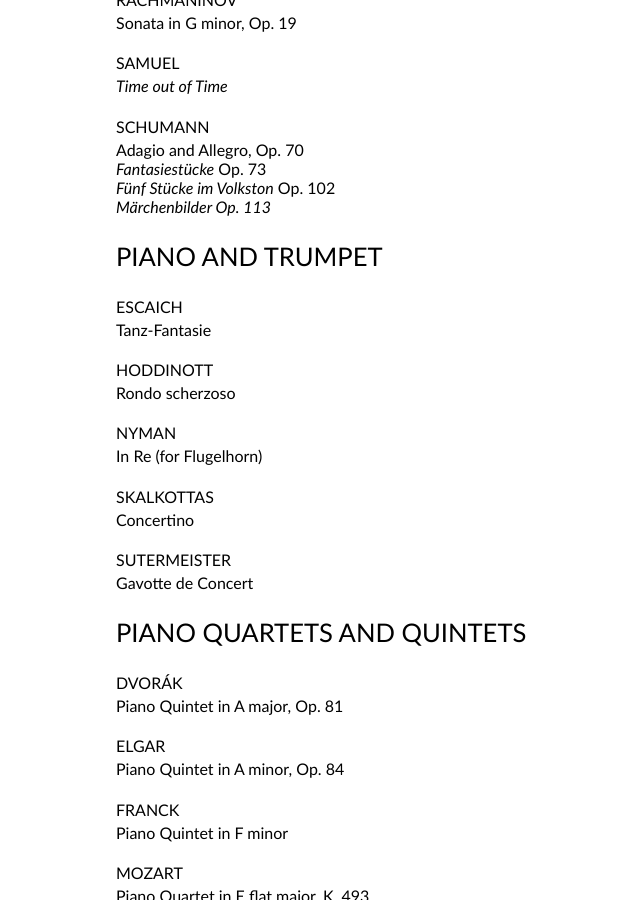
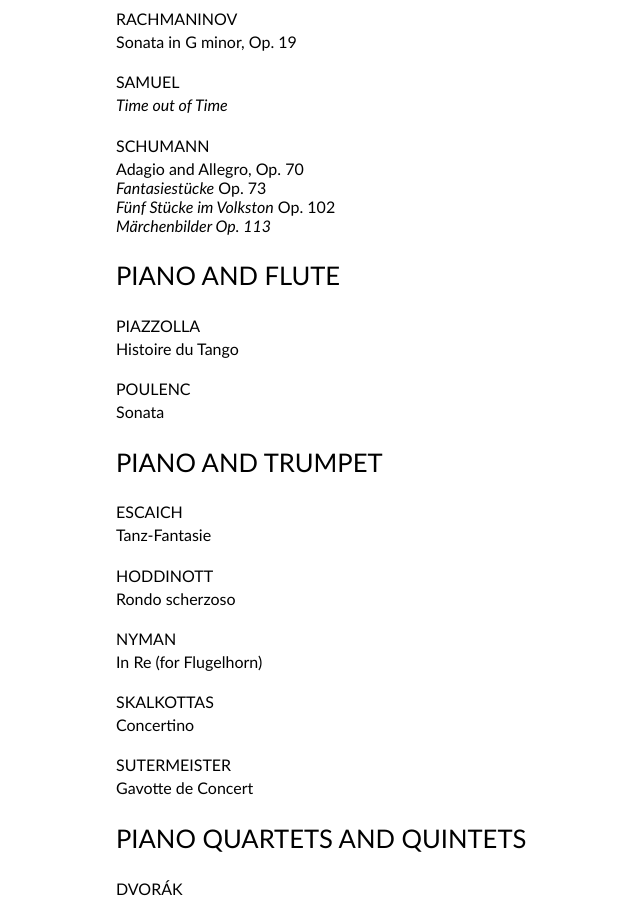
Before and after one commit to hammonc/clarehammond.com, a Jekyll site: the page built from chamber-repertoire.html, in a window 1280 px wide and 900 px high, scrolled down 3566 px. Shown: the whole window, without its empty margins (194-834 px from the left). Built offline with Jekyll 4.4.1, drawn with Linux system fonts in a browser that asks for light colours.

Commit message:
flute rep update

```diff
--- a/chamber-repertoire.html
+++ b/chamber-repertoire.html
@@ -10,7 +10,8 @@ layout: repertoire
   <li><a href="#piano-and-violin">Piano and Violin</a></li>
   <li><a href="#piano-and-viola">Piano and Viola</a></li>
   <li><a href="#piano-and-cello">Piano and Cello</a></li>
-  <li><a href="#piano-and-trumpet">Piano and Trumpet</a></li>
+  <li><a href="#piano-and-flute">Piano and Flute</a></li>
+  <li><a href="#piano-and-">Piano and Trumpet</a></li>
   <li><a href="#quartets-and-quintets">Quartets and Quintets</a></li>
   <li><a href="#song">Song</a></li>
   <li><a href="#misc">Miscellaneous</a></li>
@@ -176,6 +177,14 @@ layout: repertoire
 <p><em>Fünf Stücke im Volkston</em> Op. 102</p>
 <p><em>Märchenbilder Op. 113</em></p>
 
+<h3 id="piano-and-flute">PIANO AND FLUTE</h3>
+
+<h4>PIAZZOLLA</h4>
+<p>Histoire du Tango</p>
+
+<h4>POULENC</h4>
+<p>Sonata</p>
+
 <h3 id="piano-and-trumpet">PIANO AND TRUMPET</h3>
 
 <h4>ESCAICH</h4>
```
